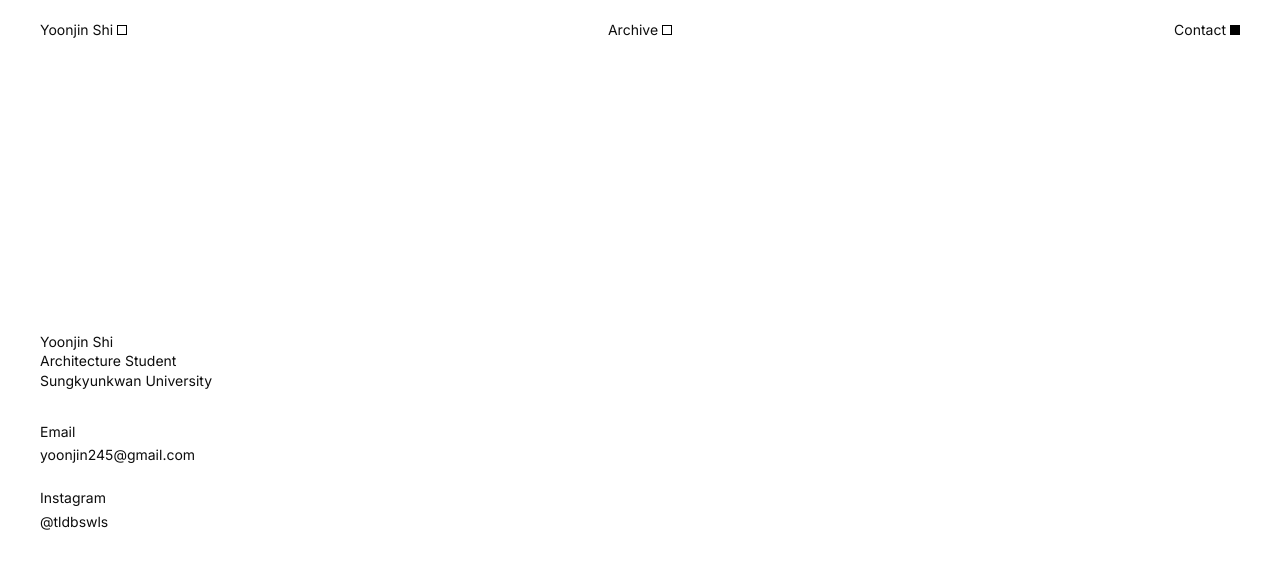
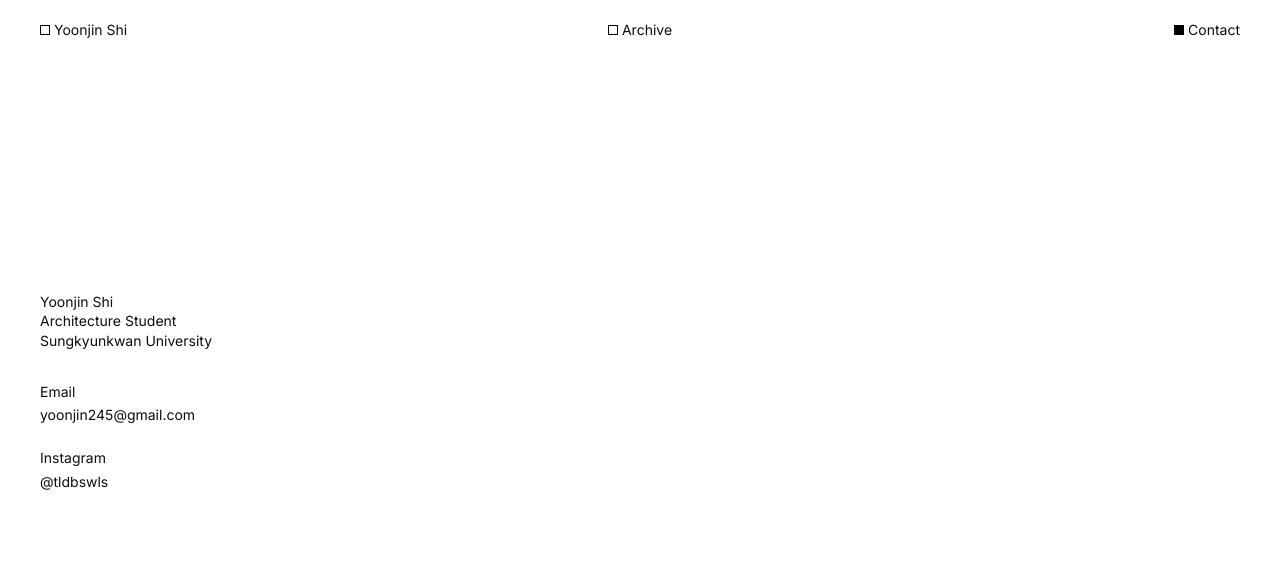
Before and after one commit to yoonjin245-lab/yoonjinshiarchive, a Next.js app: page /contact in a window 1280 px wide. Shown: the top 568 px of the page. Built offline with nearby package versions, Linux system fonts and the light colour scheme.

Commit message:
Update archive and recent grid layout

```diff
--- a/app/contact/page.tsx
+++ b/app/contact/page.tsx
@@ -1,6 +1,6 @@
 export default function ContactPage() {
   return (
-    <section className="max-w-[540px] pt-[220px] text-sm leading-snug">
+    <section className="max-w-[540px] pt-[180px] text-sm leading-snug">
       <h1 className="font-normal">Yoonjin Shi</h1>
       <div>
         <p>Architecture Student</p>
--- a/app/globals.css
+++ b/app/globals.css
@@ -12,6 +12,8 @@
 
 html {
   scroll-behavior: auto;
+  overflow-y: scroll;
+  scrollbar-gutter: stable;
 }
 
 body {
--- a/components/archive-card.tsx
+++ b/components/archive-card.tsx
@@ -8,30 +8,30 @@ type ArchiveCardProps = {
 
 export function ArchiveCard({ item, onClick }: ArchiveCardProps) {
   const content = (
-    <>
+    <div className="relative aspect-[1.6/1] w-full overflow-hidden">
       <img
         src={item.imageUrl}
         alt={item.alt ?? item.caption ?? item.id}
-        className="h-full w-full object-contain object-center opacity-85 transition-opacity duration-200 group-hover:opacity-100"
+        className="h-full w-full object-contain object-center transition-opacity duration-150 group-hover:opacity-0"
       />
 
-      <div className="absolute inset-0 bg-white/0 transition-colors duration-150 group-hover:bg-white/65" />
-
-      <span className="absolute bottom-1 right-1 text-[10px] leading-none opacity-0 transition-opacity duration-150 group-hover:opacity-100">
-        {item.projectId}
-      </span>
-    </>
+      <div className="absolute inset-0 flex items-end justify-end bg-black opacity-0 transition-opacity duration-150 group-hover:opacity-100">
+        <span className="p-2 text-[10px] leading-none text-white">
+          {item.projectId}
+        </span>
+      </div>
+    </div>
   );
 
   if (!onClick) {
-    return <div className="group relative aspect-[1.6/1] w-full overflow-hidden">{content}</div>;
+    return <div className="group w-full">{content}</div>;
   }
 
   return (
     <button
       type="button"
       onClick={() => onClick(item)}
-      className="group relative aspect-[1.6/1] w-full overflow-hidden text-left"
+      className="group w-full text-left"
       aria-label={`Open ${item.caption ?? item.id}`}
     >
       {content}
--- a/components/home-view.tsx
+++ b/components/home-view.tsx
@@ -13,18 +13,19 @@ export function HomeView({ items }: HomeViewProps) {
   const recentAdditions = archiveItems.filter((item) => item.featured).slice(0, 9);
 
   return (
-    <div className="grid gap-20">
-      <section className="min-h-[54vh] max-w-3xl pt-8">
-        <h1 className="whitespace-pre-line text-base font-normal leading-relaxed tracking-normal">
+    <div className="grid gap-12">
+      <section className="max-w-[540px] pt-8 text-sm font-normal leading-snug text-black">
+        <h1 className="whitespace-pre-line font-normal">
           {"Every project starts\nwith a small idea."}
         </h1>
-        <p className="mt-6 whitespace-pre-line text-base font-normal leading-relaxed text-neutral-700">
+
+        <p className="mt-6 whitespace-pre-line">
           {"This archive documents\nthoughts,\nimages,\ndrawings,\nand completed work."}
         </p>
       </section>
 
       <section className="grid gap-5">
-        <h2 className="text-sm font-normal">Recent Additions</h2>
+        <h2 className="text-sm font-normal text-black">Recent Additions</h2>
         <ArchiveGrid items={recentAdditions} />
       </section>
     </div>
--- a/components/navigation.tsx
+++ b/components/navigation.tsx
@@ -9,17 +9,19 @@ export function Navigation() {
   return (
     <header className="fixed left-0 top-0 z-40 w-full bg-white/95 px-5 py-5 sm:px-8 lg:px-10">
       <nav className="mx-auto grid max-w-[1600px] grid-cols-3 items-baseline text-sm">
-        <Link href="/" className="justify-self-start underline-offset-4 hover:underline">
-          Yoonjin Shi
-          <span className={`ml-1 inline-block h-2.5 w-2.5 border border-black ${pathname === "/" ? "bg-black" : "bg-white"}`} />
+        <Link href="/" className="inline-flex items-baseline gap-1 justify-self-start underline-offset-4 hover:underline">
+          <span className={`inline-block h-2.5 w-2.5 border border-black ${pathname === "/" ? "bg-black" : "bg-white"}`} />
+          <span>Yoonjin Shi</span>
         </Link>
-        <Link href="/archive" className="justify-self-center text-neutral-600 underline-offset-4 hover:text-black hover:underline">
-          Archive
-          <span className={`ml-1 inline-block h-2.5 w-2.5 border border-black ${pathname === "/archive" ? "bg-black" : "bg-white"}`} />
+
+        <Link href="/archive" className="inline-flex items-baseline gap-1 justify-self-center text-neutral-600 underline-offset-4 hover:text-black hover:underline">
+          <span className={`inline-block h-2.5 w-2.5 border border-black ${pathname === "/archive" ? "bg-black" : "bg-white"}`} />
+          <span>Archive</span>
         </Link>
-        <Link href="/contact" className="justify-self-end text-neutral-600 underline-offset-4 hover:text-black hover:underline">
-          Contact
-          <span className={`ml-1 inline-block h-2.5 w-2.5 border border-black ${pathname === "/contact" ? "bg-black" : "bg-white"}`} />
+
+        <Link href="/contact" className="inline-flex items-baseline gap-1 justify-self-end text-neutral-600 underline-offset-4 hover:text-black hover:underline">
+          <span className={`inline-block h-2.5 w-2.5 border border-black ${pathname === "/contact" ? "bg-black" : "bg-white"}`} />
+          <span>Contact</span>
         </Link>
       </nav>
     </header>
```
